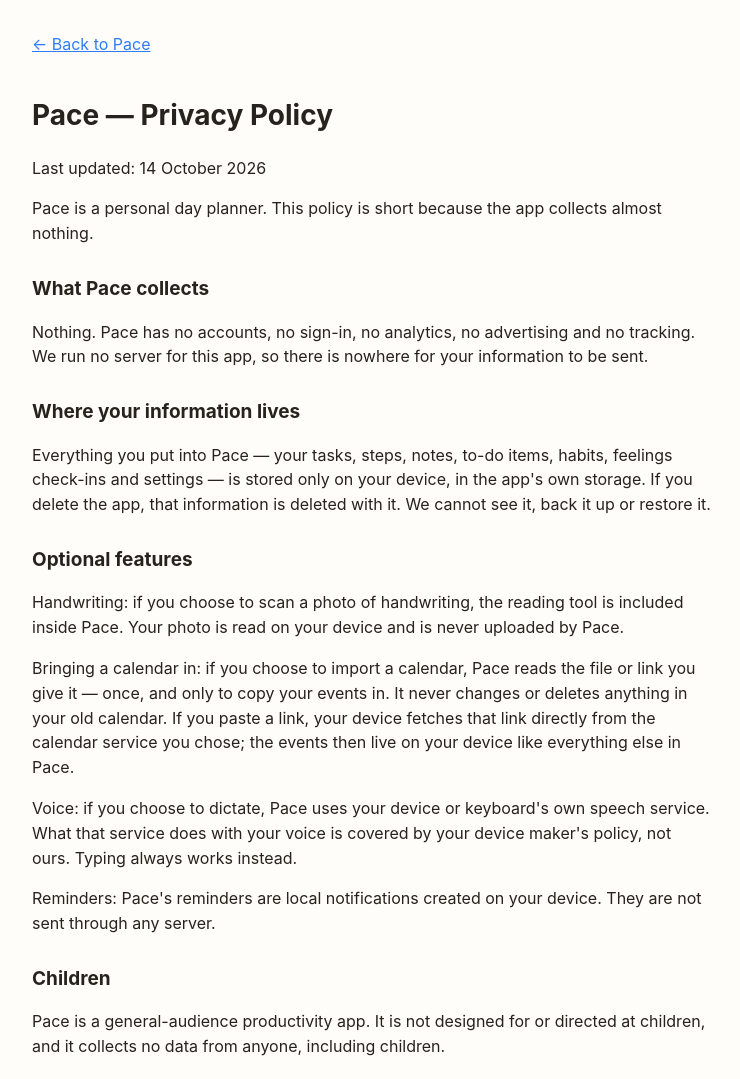
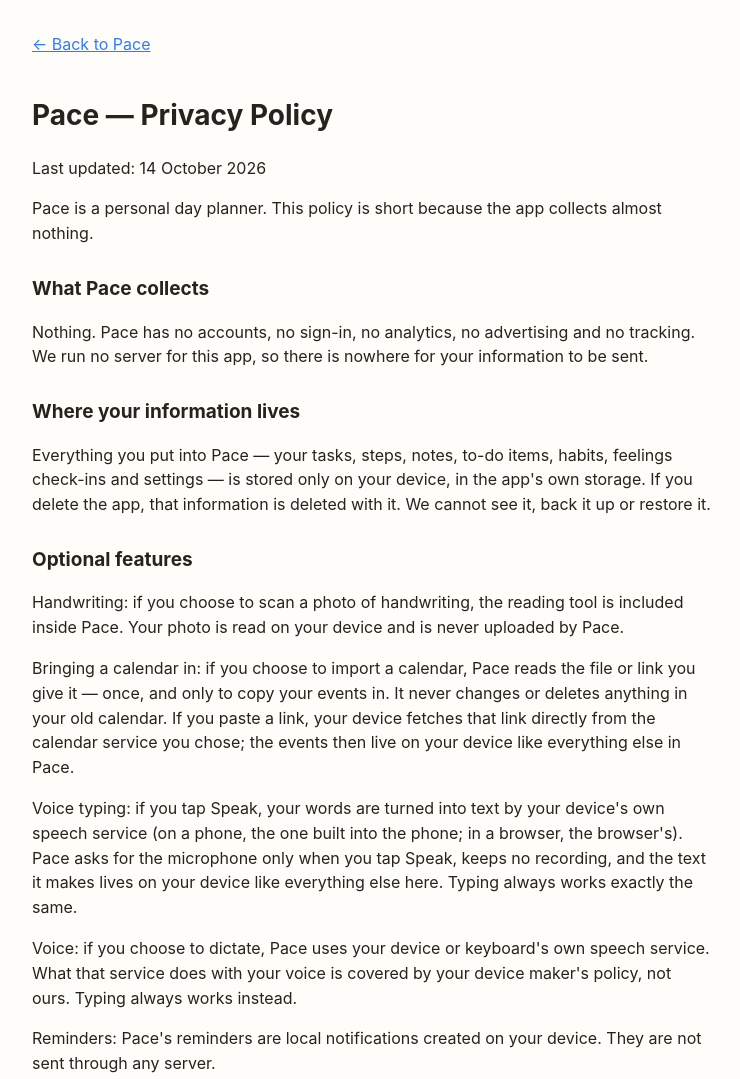
Before and after one commit to support897/adhd-calendar-app, a plain HTML site: page privacy.html in a window 1280 px wide. Shown: the top 1079 px of the page, without its empty margins (268-1008 px from the left). Drawn offline with Linux system fonts and the light colour scheme.

Commit message:
pace-v13: Ilse's feel build — calm redesign, working dictation, cuter Skip, her mood words

```diff
--- a/privacy.html
+++ b/privacy.html
@@ -25,6 +25,7 @@
 <h2>Optional features</h2>
 <p>Handwriting: if you choose to scan a photo of handwriting, the reading tool is included inside Pace. Your photo is read on your device and is never uploaded by Pace.</p>
 <p>Bringing a calendar in: if you choose to import a calendar, Pace reads the file or link you give it — once, and only to copy your events in. It never changes or deletes anything in your old calendar. If you paste a link, your device fetches that link directly from the calendar service you chose; the events then live on your device like everything else in Pace.</p>
+<p>Voice typing: if you tap Speak, your words are turned into text by your device's own speech service (on a phone, the one built into the phone; in a browser, the browser's). Pace asks for the microphone only when you tap Speak, keeps no recording, and the text it makes lives on your device like everything else here. Typing always works exactly the same.</p>
 <p>Voice: if you choose to dictate, Pace uses your device or keyboard's own speech service. What that service does with your voice is covered by your device maker's policy, not ours. Typing always works instead.</p>
 <p>Reminders: Pace's reminders are local notifications created on your device. They are not sent through any server.</p>
 <h2>Children</h2>
```
